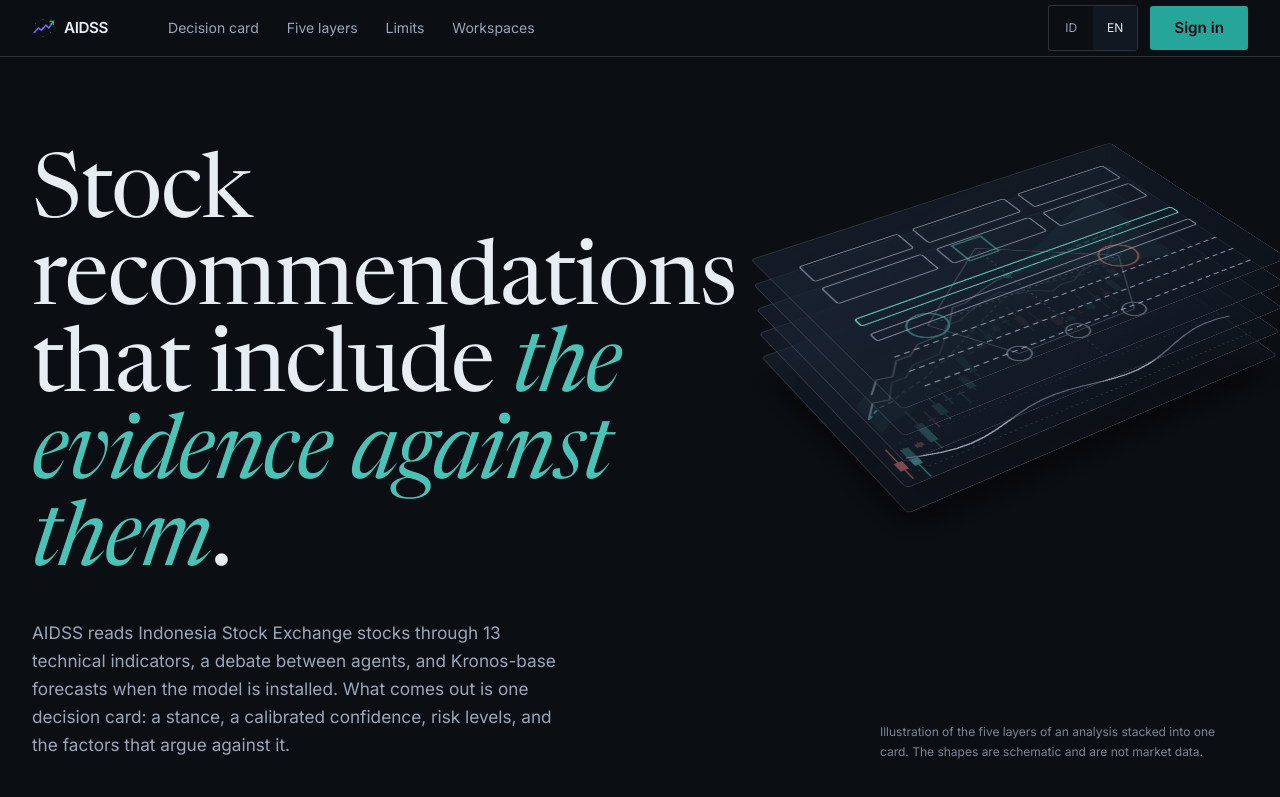
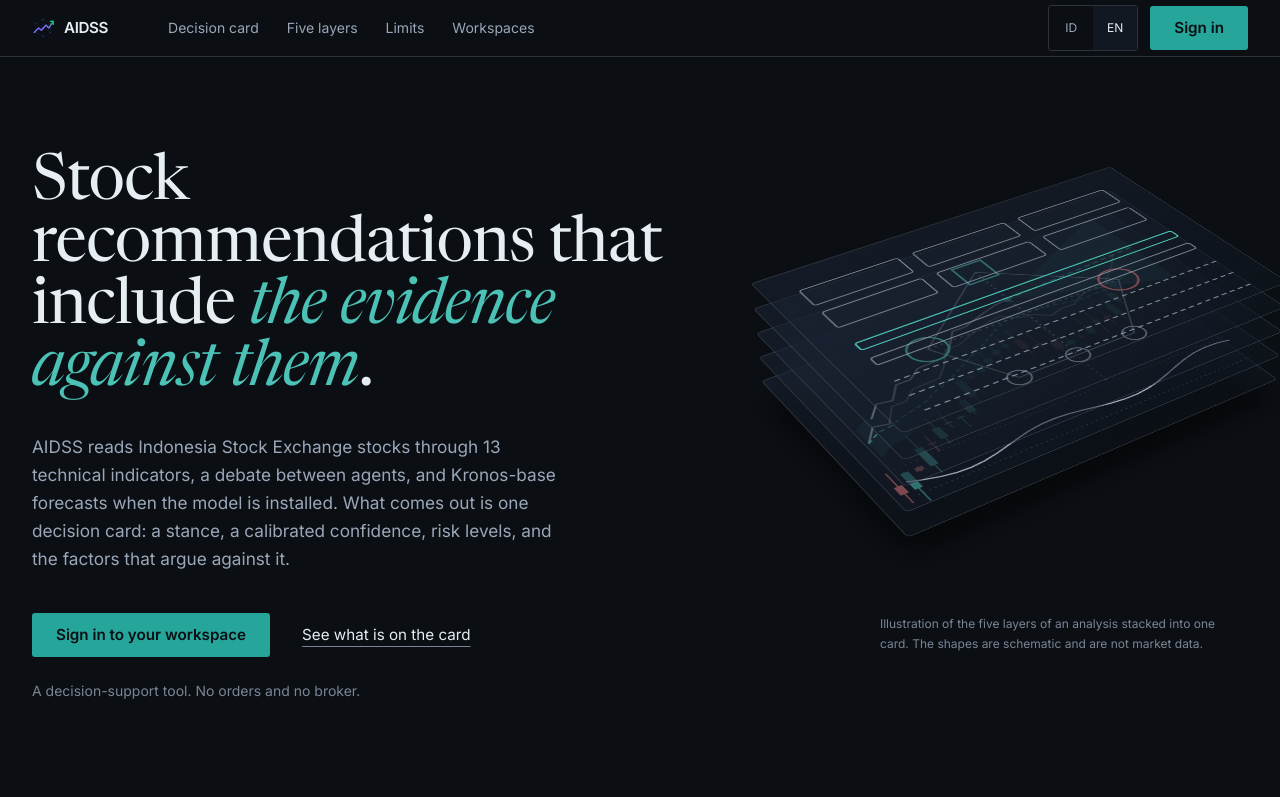
Before and after one commit to zed378/stock-recommendation-be, a React (Vite) app in the folder frontend/: page / in a window 1280 px wide. Shown: the top 797 px of the page. Built offline with nearby package versions, Linux system fonts and the light colour scheme; what openapi-fetch would draw is missing.

Commit message:
fix(frontend): keep the landing headline clear of the 3D stack on wide screens
At 1920px the 105px headline ran under the stack. Cap at 4.3rem, add a gutter, centre the stack
against the headline. Gap measured 65 to 147px from 1024 to 2560px in both languages.

```diff
--- a/frontend/src/pages/Landing.tsx
+++ b/frontend/src/pages/Landing.tsx
@@ -211,10 +211,10 @@ export function Landing() {
         {/* ---------------------------------------------------------- hero */}
         <section ref={hero} aria-labelledby="lp-hero-title" className="relative overflow-hidden">
           <div className="mx-auto grid max-w-[88rem] gap-8 px-5 pb-16 pt-12 sm:px-8 lg:grid-cols-12 lg:gap-4 lg:pb-28 lg:pt-24">
-            <div className="lg:col-span-7">
+            <div className="min-w-0 lg:col-span-7 lg:self-center lg:pr-12">
               <h1
                 id="lp-hero-title"
-                className="lp-display text-[clamp(2.1rem,11.6vw,2.75rem)] leading-[0.97] text-[var(--lp-text)] md:text-[clamp(2.75rem,7vw,6.6rem)]"
+                className="lp-display text-[clamp(2.1rem,11.6vw,2.75rem)] leading-[0.97] text-[var(--lp-text)] md:text-[clamp(2.75rem,5vw,4.3rem)]"
               >
                 {t("landing.hero.titleA")}{" "}
                 <em className="text-[var(--lp-accent)]">{t("landing.hero.titleEm")}</em>
@@ -240,13 +240,13 @@ export function Landing() {
               <p className="mt-6 text-sm text-[var(--lp-faint)]">{t("landing.hero.note")}</p>
             </div>
 
-            <figure className="relative lg:col-span-5 lg:-mr-10 lg:mt-6">
+            <figure className="relative lg:col-span-5 lg:-mr-10 lg:self-center">
               <div className="mx-auto w-full max-w-[34rem] lg:max-w-none">
-                <div className="relative aspect-[1/1]">
+                <div className="relative aspect-[5/4]">
                   <DecisionStack ref={heroStack} />
                 </div>
               </div>
-              <figcaption className="mt-2 max-w-[22rem] text-xs leading-relaxed text-[var(--lp-faint)] lg:ml-auto lg:mr-14">
+              <figcaption className="-mt-4 max-w-[22rem] text-xs leading-relaxed text-[var(--lp-faint)] lg:ml-auto lg:mr-14">
                 {t("landing.hero.figure")}
               </figcaption>
             </figure>
```
Also changed, not shown: 1 other file (tests, documents, lock files or other folders).
